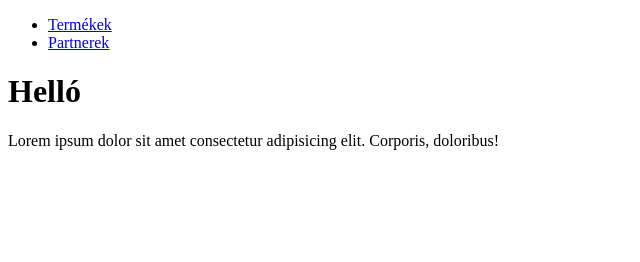
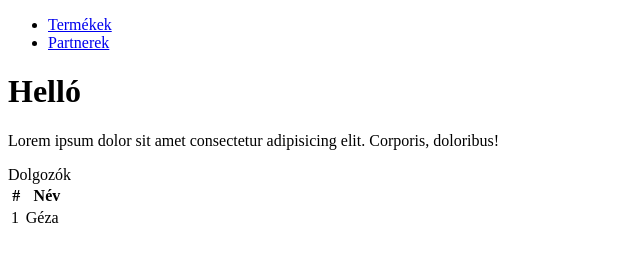
Before and after one commit to megyerimark/app01, a website: page index.html in a window 1280 px wide. Shown: the whole page, without its empty margins (0-640 px from the left). Drawn offline with Linux system fonts and the light colour scheme.

Commit message:
Táblázat hozzá adva

```diff
--- a/index.html
+++ b/index.html
@@ -23,6 +23,18 @@
     <h1>Helló</h1>
     <p>Lorem ipsum dolor sit amet consectetur adipisicing elit. Corporis, doloribus!</p>
 
+    <table>
+        <caption summari="Zöld Zrt dolgozói">Dolgozók</caption>
+        <tr>
+            <th>#</th>
+            <th>Név</th>
+
+        <tr>
+            <td>1</td>
+            <td>Géza</td>
+        </tr>
+    </table>
+
 
 </body>
 </html>
```
